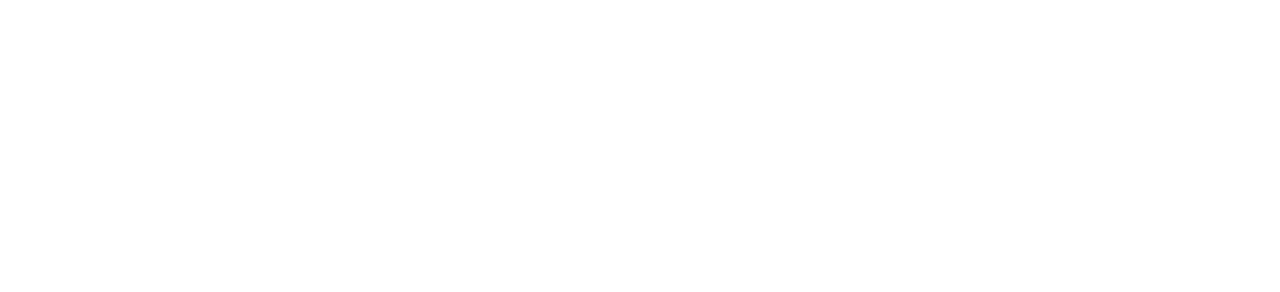
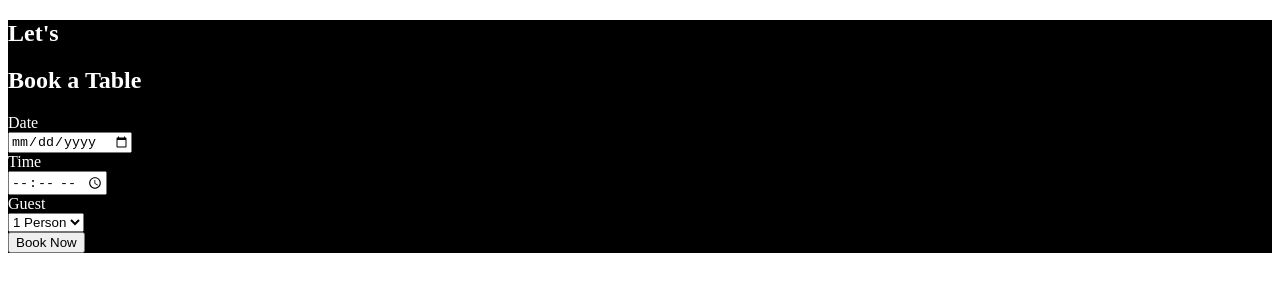
Before and after one commit to nazifa1004/restaurantReservationSystem, a plain HTML site: page Frontend/userSite/index.htm in a window 1280 px wide. Drawn offline with Linux system fonts and the light colour scheme.

Commit message:
added code for booking page

```diff
--- a/Frontend/userSite/index.htm
+++ b/Frontend/userSite/index.htm
@@ -11,7 +11,34 @@
 <section id="home"></section>
 <section id="login"></section>
 <section id="aboutUs"></section>
-<section id="seatBooking"></section>
+<section id="seatBooking" style="background-color: black; color: white;">
+        <h2 class="c8">Let's</h2>
+        <h1 class="c9">Book a Table</h1>
+        <form>
+            <div class="c1">
+                <div class="c4">
+                    <label>Date</label><br>
+                    <input type="date" class="c2">
+                </div>
+                <div>
+                    <label>Time</label><br>
+                    <input type="time" class="c7">
+                </div>
+                <div class="c5">
+                    <label>Guest</label><br>
+                    <select id="number" name="number" class="c3">
+                        <option value="1">1 Person</option>
+                        <option value="2">2 People</option>
+                        <option value="3">3 People</option>
+                        <option value="4">4 People</option>
+                        <option value="5">5 People</option>
+                        <option value="6">6 People</option>
+                    </select><br>
+                </div>
+            </div>
+            <button class="c6">Book Now</button>
+        </form>
+</section>
 <section id="foodMenu"></section>
 <section id="payment"></section>
 <section id="contactUs"></section>
```
